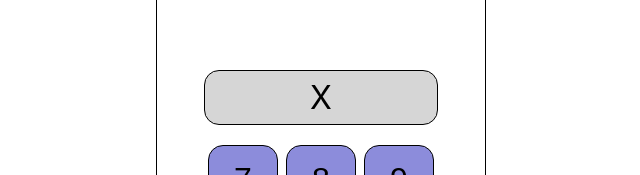
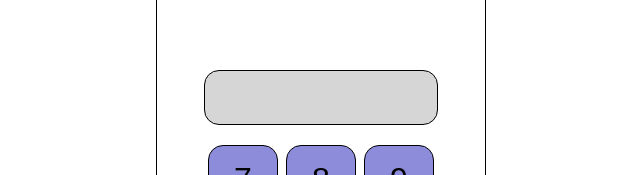
Before and after one commit to AndreaBitmind/pinpad_sonar, a React (Create React App) app: page / in a window 1280 px wide. Shown: the part 131-306 px from the top of the page, without its empty margins (319-959 px from the left). Built offline with nearby package versions, Linux system fonts and the light colour scheme.

Commit message:
result sent by props to display component

```diff
--- a/src/components/Display/Display.tsx
+++ b/src/components/Display/Display.tsx
@@ -1,7 +1,11 @@
 import "./display.css";
 
-const Display = (): JSX.Element => {
-  return <div className="display">X</div>;
+interface DisplayProps {
+  result: string[];
+}
+
+const Display = ({ result }: DisplayProps): JSX.Element => {
+  return <div className="display">{result}</div>;
 };
 
 export default Display;
```
